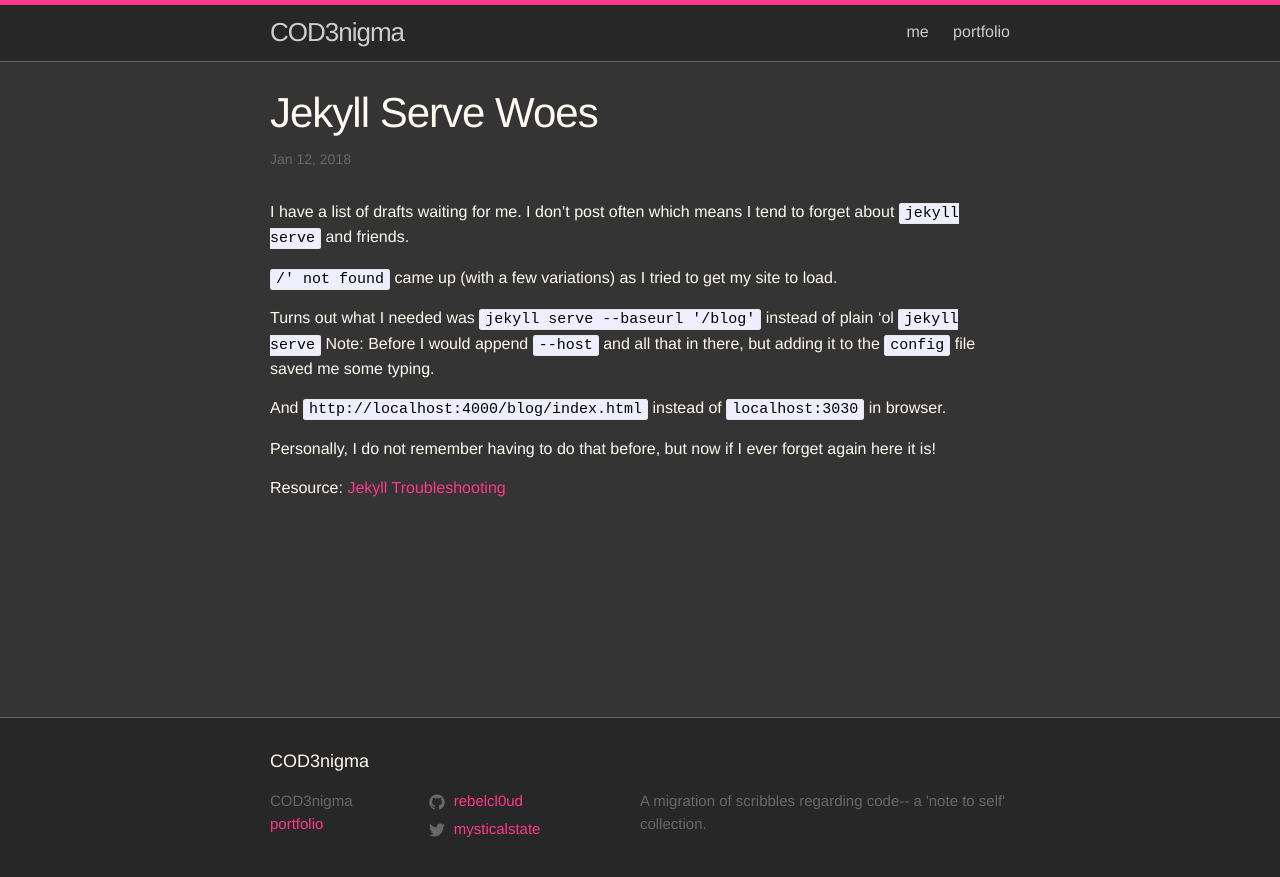
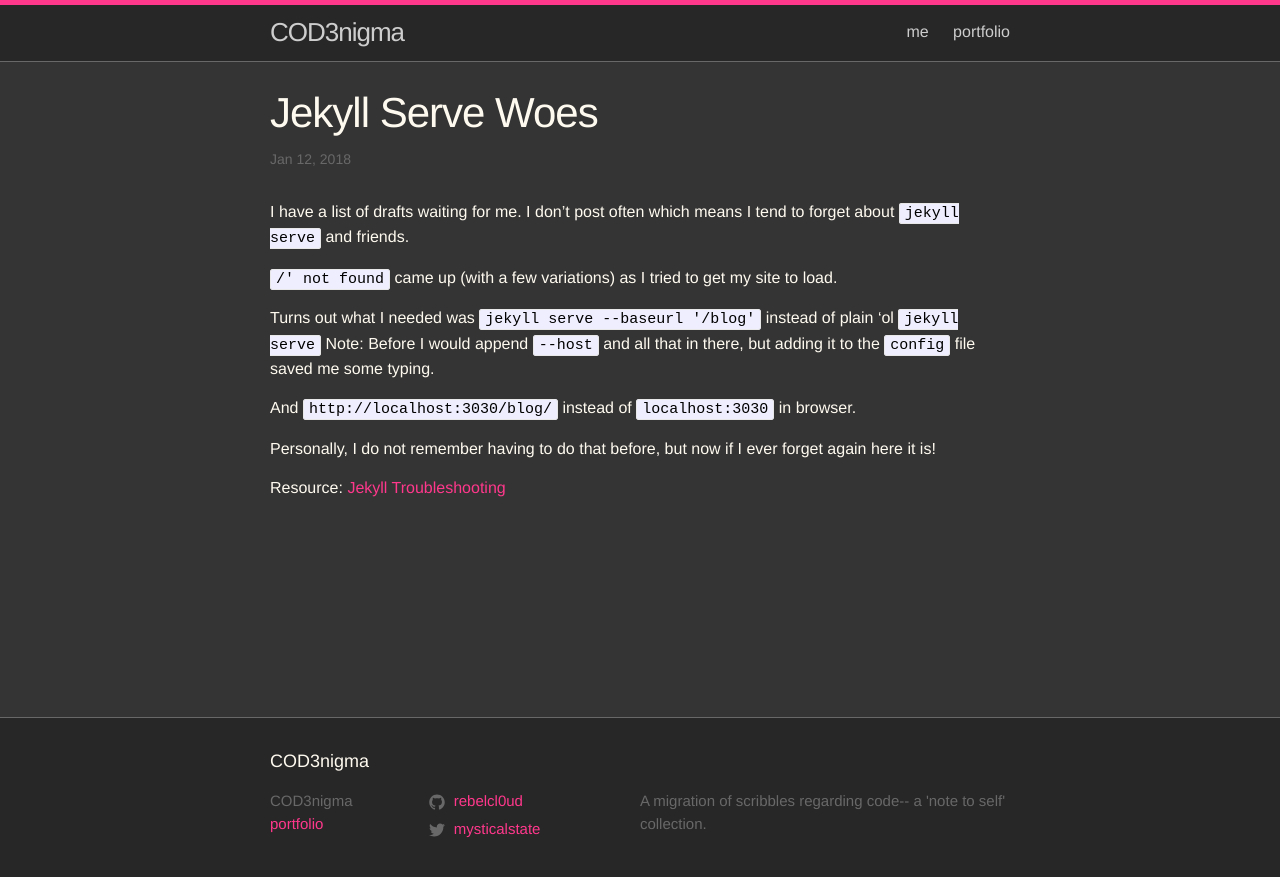
Before and after one commit to rebelcl0ud/blog, a Jekyll site: the page built from _posts/2018-01-12-[17]-jekyll-serve-woes.markdown, in a window 1280 px wide. Shown: the top 877 px of the page. Built offline with Jekyll 4.4.1, drawn with Linux system fonts in a browser that asks for light colours; part of the change alters nothing that is shown.

Commit message:
caught typo on localhost address for serving jekyll blog locally

```diff
--- a/_posts/2018-01-12-[17]-jekyll-serve-woes.markdown
+++ b/_posts/2018-01-12-[17]-jekyll-serve-woes.markdown
@@ -11,7 +11,7 @@ I have a list of drafts waiting for me. I don't post often which means I tend to
 
 Turns out what I needed was `jekyll serve --baseurl '/blog'` instead of plain 'ol `jekyll serve` Note: Before I would append `--host` and all that in there, but adding it to the `config` file saved me some typing.
 
-And `http://localhost:4000/blog/index.html` instead of `localhost:3030` in browser.
+And `http://localhost:3030/blog/` instead of `localhost:3030` in browser.
 
 Personally, I do not remember having to do that before, but now if I ever forget again here it is!
 
```
